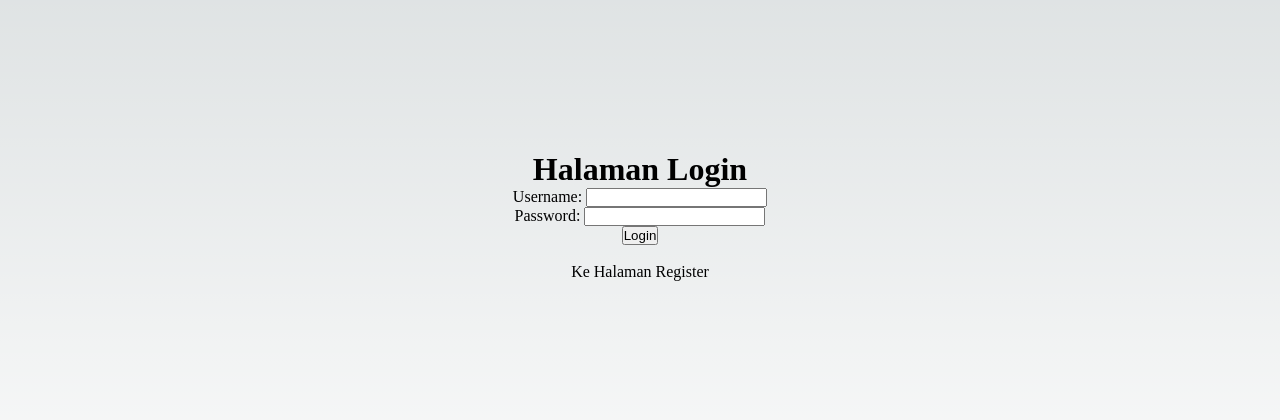
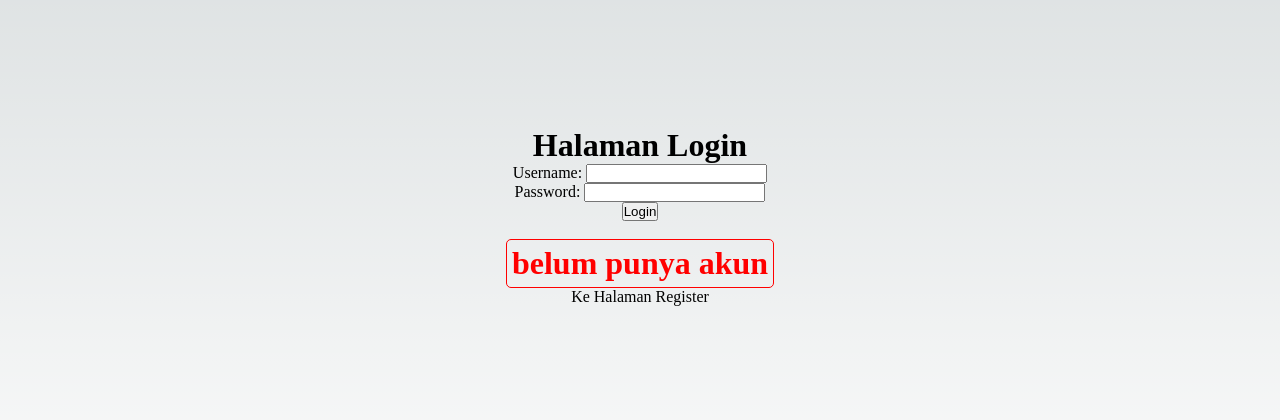
Before and after one commit to rockhubzz/Pemrograman-Berbasis-Framework, a Next.js app in the folder Praktikum 4/styling/: page /auth/login in a window 1280 px wide. Shown: the part 184-604 px from the top of the page. Built offline with nearby package versions, Linux system fonts and the light colour scheme.

Commit message:
JS5 - 6. Inline Styling (CSS-in-JS)

```diff
--- a/Praktikum 4/styling/src/views/auth/login/index.tsx
+++ b/Praktikum 4/styling/src/views/auth/login/index.tsx
@@ -32,6 +32,7 @@
             </div>
             {error && <div style={{ color: 'red' }}>{error}</div>}
             <button onClick={handlerLogin}>Login</button> <br />
+             <h1 style={{color:"red",border:"1px solid red",borderRadius:"5px",padding:"5px"}}> belum punya akun</h1>
             <Link href="/auth/register">Ke Halaman Register</Link>
         </div>
     );
```
Also changed, not shown: 2 other files (tests, documents, lock files or other folders).
